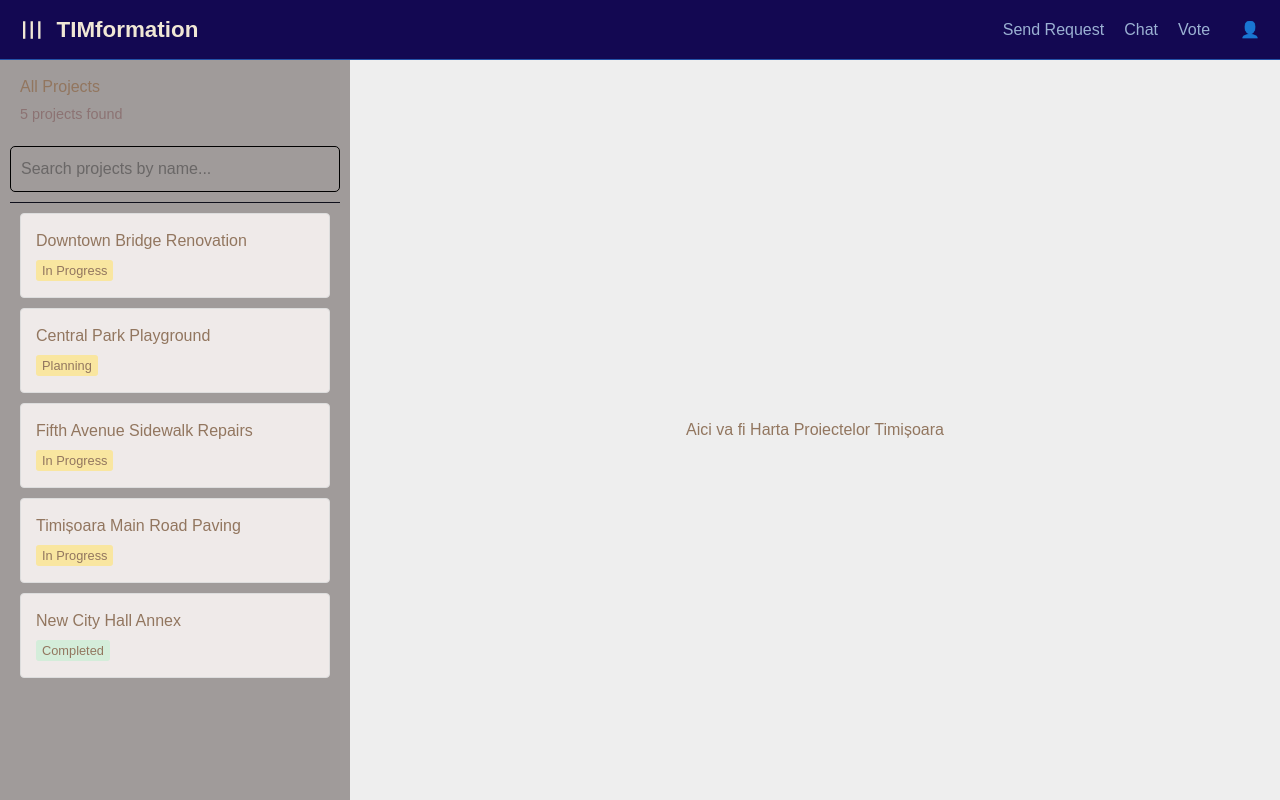
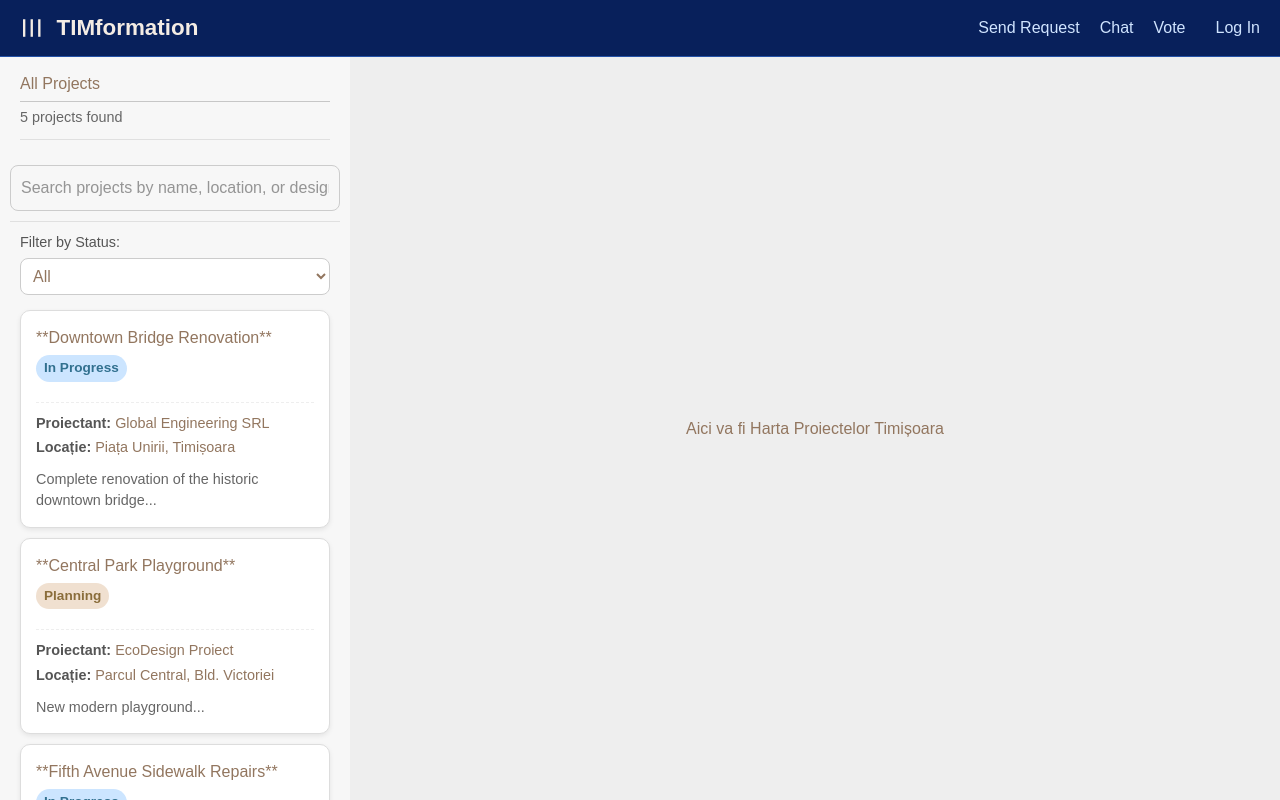
Before and after one commit to ioana-28/TIMformation, a Next.js app in the folder timformation/: page / in a window 1280 px wide. Built offline with nearby package versions, Linux system fonts and the light colour scheme; a web font is replaced by a local one.

Commit message:
final colors outline

```diff
--- a/timformation/components/Header.tsx
+++ b/timformation/components/Header.tsx
@@ -26,7 +26,7 @@ const headerStyle: React.CSSProperties = {
     alignItems: 'center',
     padding: '10px 20px',
     // Am păstrat doar una dintre definițiile de culoare:
-    backgroundColor: '#130852ff',
+    backgroundColor: '#08205b',
     borderBottom: '1px solid #2452a7ff',
     boxShadow: '0 2px 4px rgba(16, 136, 60, 0.05)',
     height: '60px',
@@ -39,7 +39,7 @@ const linkStyle: React.CSSProperties = {
     marginLeft: '20px',
     textDecoration: 'none',
     // Am păstrat doar una dintre definițiile de culoare:
-    color: '#9bb1d3ff',
+    color: '#d0e4ff',
     fontSize: '1em',
     // Nu mai este necesară aplicarea explicită a fontFamily aici, moștenește de la headerStyle.
 };
@@ -49,7 +49,7 @@ const iconBaseStyle: React.CSSProperties = {
     fontSize: '1.5em',
     cursor: 'pointer',
     marginRight: '15px',
-    color: '#F0E7D5', // Culoare deschisă unificată
+    color: '#f4ece4ff', // Culoare deschisă unificată
     transition: 'transform 0.3s ease-in-out',
 };
 
@@ -81,7 +81,7 @@ export default function Header({ onMenuToggle, isOpen }: HeaderProps) {
                         textDecoration: 'none',
                         fontFamily: 'var(--font-goldman), sans-serif', // Aplicare explicită pentru titlu
                         // Am ales o culoare deschisă pentru a contrasta cu fundalul închis
-                        color: '#F0E7D5',
+                        color: '#f4ece4ff',
                         fontSize: '1.4em',
                         fontWeight: 'bold'
                     }}
@@ -104,7 +104,7 @@ export default function Header({ onMenuToggle, isOpen }: HeaderProps) {
                 </Link>
 
                 {/* Profile Icon Placeholder (Folosim culoarea linkStyle) */}
-                <span style={{ ...linkStyle, marginLeft: '30px' }}>👤</span>
+                <span style={{ ...linkStyle, marginLeft: '30px' }}>Log In</span>
             </nav>
         </header>
     );
--- a/timformation/components/ProjectList.tsx
+++ b/timformation/components/ProjectList.tsx
@@ -1,4 +1,4 @@
-
+// timformation/components/ProjectList.tsx
 
 'use client';
 
@@ -11,62 +11,133 @@ interface ProjectListProps {
 }
 
 
+// --- 1. Constants and Style Definitions ---
 const listContainerBaseStyle: React.CSSProperties = {
-
-    backgroundColor: '#a09b9a',
+    // Neutral base background
+    backgroundColor: '#f7f7f7',
     height: '100%',
     overflowY: 'auto',
-
 
     transition: 'width 0.3s ease-in-out, min-width 0.3s ease-in-out, padding 0.3s ease-in-out',
 };
 
-
 const searchContainerStyle: React.CSSProperties = {
     padding: '10px 0',
-    borderBottom: '1px solid #0f0f1bff',
+    borderBottom: '1px solid #e0e0e0',
     marginBottom: '10px',
     color: '#333',
 };
 
-
 const inputStyle: React.CSSProperties = {
     width: '100%',
     padding: '10px',
-    border: '1px solid #000000ff',
-    borderRadius: '5px',
+    border: '1px solid #ccc',
+    borderRadius: '8px', // Rounded
     boxSizing: 'border-box',
     fontSize: '1em',
 };
 
+const STATUS_OPTIONS = ['All', 'In Progress', 'Planning', 'Completed'];
 
+// --- 2. Coordinated Color Helpers ---
+const getStatusColor = (status: string) => {
+    switch (status) {
+        case 'Completed':
+            return { bg: '#dcf8e5', text: '#3c763d' }; // Light Green / Success
+        case 'Planning':
+            return { bg: '#f0e0d0', text: '#8a6d3b' }; // Light Warm Yellow / Warning
+        case 'In Progress':
+            return { bg: '#cce5ff', text: '#31708f' }; // Light Blue / Active
+        default:
+            return { bg: '#f9f9f9', text: '#666' };
+    }
+};
+
+// --- 3. Mock Data with Coordinates and Details ---
 const MOCK_PROJECTS = [
-    { id: 1, name: 'Downtown Bridge Renovation', status: 'In Progress' },
-    { id: 2, name: 'Central Park Playground', status: 'Planning' },
-    { id: 3, name: 'Fifth Avenue Sidewalk Repairs', status: 'In Progress' },
-    { id: 4, name: 'Timișoara Main Road Paving', status: 'In Progress' },
-    { id: 5, name: 'New City Hall Annex', status: 'Completed' },
+    {
+        id: 1,
+        name: 'Downtown Bridge Renovation',
+        status: 'In Progress',
+        designer: 'Global Engineering SRL',
+        location: 'Piața Unirii, Timișoara',
+        description: 'Complete renovation of the historic downtown bridge...',
+        lat: 45.7565,
+        lng: 21.2290,
+    },
+    {
+        id: 2,
+        name: 'Central Park Playground',
+        status: 'Planning',
+        designer: 'EcoDesign Proiect',
+        location: 'Parcul Central, Bld. Victoriei',
+        description: 'New modern playground...',
+        lat: 45.7530,
+        lng: 21.2170,
+    },
+    {
+        id: 3,
+        name: 'Fifth Avenue Sidewalk Repairs',
+        status: 'In Progress',
+        designer: 'Construct TM Vest',
+        location: 'Aleea 5-a, Cartier Nord',
+        description: 'Repair and modernization of pedestrian walkways...',
+        lat: 45.7650,
+        lng: 21.2250,
+    },
+    {
+        id: 4,
+        name: 'Timișoara Main Road Paving',
+        status: 'In Progress',
+        designer: 'Drumuri Moderne SA',
+        location: 'Calea Șagului (Sector 3)',
+        description: 'Full repaving and expansion of the main traffic artery.',
+        lat: 45.7350,
+        lng: 21.2200,
+    },
+    {
+        id: 5,
+        name: 'New City Hall Annex',
+        status: 'Completed',
+        designer: 'Arhitectură & Spațiu',
+        location: 'Str. Gării 1',
+        description: 'Construction of a new administrative building.',
+        lat: 45.7600,
+        lng: 21.2100,
+    },
 ];
 
-
-
+// --- 4. Main Component ---
 export default function ProjectList({ isOpen }: ProjectListProps) {
     const [searchTerm, setSearchTerm] = useState('');
+    const [statusFilter, setStatusFilter] = useState('All'); // State for status filter
 
-    const filteredProjects = MOCK_PROJECTS.filter(project =>
-        project.name.toLowerCase().includes(searchTerm.toLowerCase())
+    const filteredProjects = MOCK_PROJECTS.filter(project => {
+        const term = searchTerm.toLowerCase();
+
+        // 1. Check if project matches search term
+        const matchesSearch = (
+            project.name.toLowerCase().includes(term) ||
+            project.designer.toLowerCase().includes(term) ||
+            project.location.toLowerCase().includes(term)
         );
+
+        // 2. Check if project matches selected status
+        const matchesStatus = (
+            statusFilter === 'All' || project.status === statusFilter
+        );
+
+        return matchesSearch && matchesStatus;
+    });
 
 
     const finalContainerStyle: React.CSSProperties = {
         ...listContainerBaseStyle,
 
+        // Toggling width for collapse animation
         width: isOpen ? '350px' : '0',
         minWidth: isOpen ? '350px' : '0',
-
-
         padding: isOpen ? '15px 10px' : '0',
-
 
         overflowY: isOpen ? 'auto' : 'hidden',
         pointerEvents: isOpen ? 'auto' : 'none',
@@ -76,39 +147,128 @@ export default function ProjectList({ isOpen }: ProjectListProps) {
         <aside style={finalContainerStyle}>
             {isOpen && (
                 <>
+                    {/* Header Section */}
+                      <div style={{ padding: '0 10px' }}>
+    {/* 1. All Projects Header with Line */}
+    <h3 style={{
+        margin: 0,
+        paddingBottom: '5px', // Space above the line
+        // CORRECTED SYNTAX: width style color
+        borderBottom: '1px solid #c7c7c7'
+    }}>
+        All Projects
+    </h3>
 
-                    <div style={{ padding: '0 10px' }}>
-                        <h3 style={{ margin: 0 }}>All Projects</h3>
-                        <p style={{ margin: '5px 0 10px 0', fontSize: '0.9em', color: '#8c7373ff' }}>
+    {/* 2. Project Count */}
+    <p style={{ margin: '5px 0 10px 0', fontSize: '0.9em', color: '#666' }}>
         {filteredProjects.length} projects found
     </p>
+
+    {/* 3. Horizontal Rule (Line after the count) */}
+    <hr style={{ borderTop: '1px solid #e0e0e0', margin: '0 0 15px 0' }} />
 </div>
 
 
+
+                    {/* Search Bar */}
                     <div style={searchContainerStyle}>
                         <input
                             type="text"
-                            placeholder="Search projects by name..."
+                            placeholder="Search projects by name, location, or designer..."
                             value={searchTerm}
                             onChange={(e) => setSearchTerm(e.target.value)}
                             style={inputStyle}
                         />
                     </div>
+                     {/* New Status Filter Dropdown */}
+                    <div style={{ marginBottom: '15px', padding: '0 10px' }}>
+                        <label htmlFor="status-filter" style={{ display: 'block', marginBottom: '5px', fontSize: '0.9em', color: '#555' }}>
+                            Filter by Status:
+                        </label>
+                        <select
+                            id="status-filter"
+                            value={statusFilter}
+                            onChange={(e) => setStatusFilter(e.target.value)}
+                            style={{
+                                width: '100%',
+                                padding: '8px',
+                                border: '1px solid #ccc',
+                                borderRadius: '8px',
+                                boxSizing: 'border-box',
+                                fontSize: '1em',
+                                backgroundColor: 'white',
+                            }}
+                        >
+                            {STATUS_OPTIONS.map(status => (
+                                <option key={status} value={status}>
+                                    {status}
+                                </option>
+                            ))}
+                        </select>
+                    </div>
 
+                    {/* Project Cards List Area */}
+                    <div style={{ padding: '0 10px' }}>
+                        {filteredProjects.map(project => {
+                            const statusStyle = getStatusColor(project.status);
 
-                    <div style={{ padding: '0 10px' }}>
-                        {filteredProjects.map(project => (
-
+                            return (
                                 <div
                                     key={project.id}
-                                style={{ border: '1px solid #ddd', padding: '15px', marginBottom: '10px', backgroundColor: '#efeae9ff', borderRadius: '4px' }}
+                                    style={{
+                                        // Rounded card styling
+                                        border: '1px solid #ddd',
+                                        padding: '15px',
+                                        marginBottom: '10px',
+                                        backgroundColor: '#ffffff',
+                                        borderRadius: '10px',
+                                        boxShadow: '0 2px 5px rgba(0,0,0,0.08)',
+                                        transition: 'transform 0.2s ease-in-out',
+                                        cursor: 'pointer',
+                                        width: '100%',
+                                        boxSizing: 'border-box'
+                                    }}
+                                    onMouseEnter={(e) => e.currentTarget.style.transform = 'translateY(-2px)'}
+                                    onMouseLeave={(e) => e.currentTarget.style.transform = 'translateY(0)'}
                                 >
-                                <h4 style={{ margin: '0 0 5px 0' }}>{project.name}</h4>
-                                <span style={{ backgroundColor: project.status === 'Completed' ? '#d4edda' : '#f9e6a0', padding: '3px 6px', fontSize: '0.8em', borderRadius: '3px' }}>
+                                    {/* Titlu */}
+                                    <h4 style={{ margin: '0 0 5px 0' }}>**{project.name}**</h4>
+
+                                    {/* Status Tag (Pill Shape) */}
+                                    <span
+                                        style={{
+                                            backgroundColor: statusStyle.bg,
+                                            color: statusStyle.text,
+                                            padding: '3px 8px',
+                                            fontSize: '0.85em',
+                                            borderRadius: '15px',
+                                            fontWeight: '600',
+                                            marginBottom: '10px',
+                                            display: 'inline-block'
+                                        }}
+                                    >
                                         {project.status}
                                     </span>
+
+                                    <hr style={{ borderTop: '1px dashed #eee', margin: '10px 0' }} />
+
+                                    {/* Proiectant */}
+                                    <p style={{ margin: '3px 0', fontSize: '0.9em' }}>
+                                        <span style={{ fontWeight: 'bold', color: '#555' }}>Proiectant:</span> {project.designer}
+                                    </p>
+
+                                    {/* Locație */}
+                                    <p style={{ margin: '3px 0', fontSize: '0.9em' }}>
+                                        <span style={{ fontWeight: 'bold', color: '#555' }}>Locație:</span> {project.location}
+                                    </p>
+
+                                    {/* Description */}
+                                    <p style={{ margin: '10px 0 0 0', fontSize: '0.9em', color: '#666' }}>
+                                        {project.description}
+                                    </p>
                                 </div>
-                        ))}
+                            );
+                        })}
                         {filteredProjects.length === 0 && (
                             <p style={{ color: '#999', textAlign: 'center', marginTop: '20px' }}>
                                 No projects found matching '{searchTerm}'.
```
Lines whose indentation alone changed are shown as unchanged.
